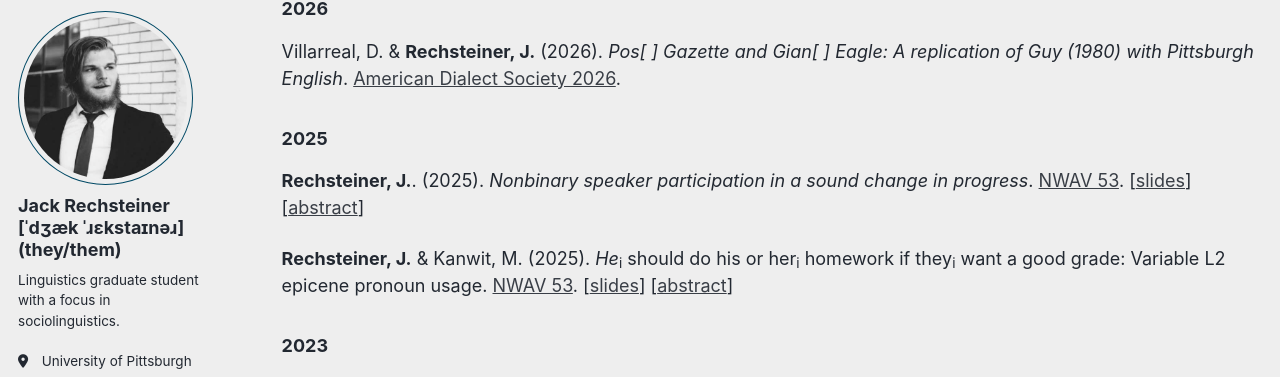
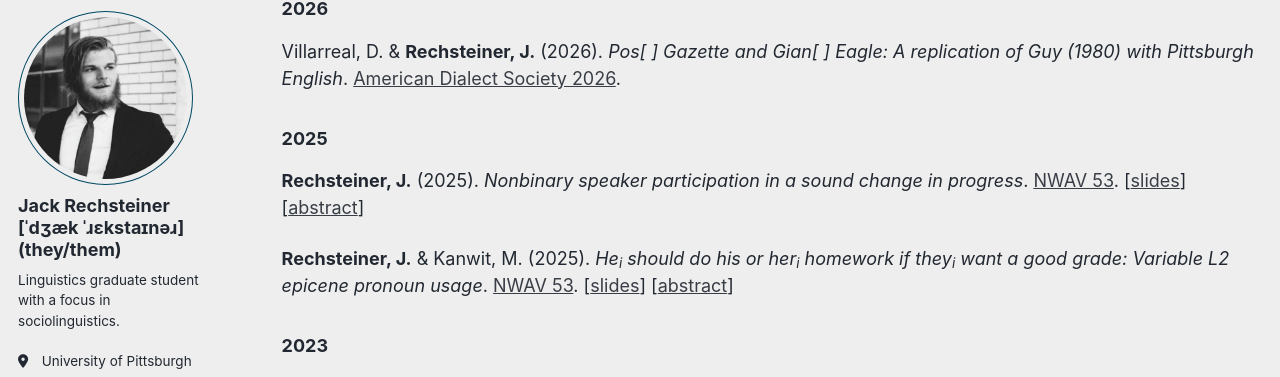
Before and after one commit to jackrechsteiner/jackrechsteiner.github.io, a Jekyll site: the page built from _pages/research.md, in a window 1280 px wide and 900 px high, scrolled down 1119 px. Shown: the part 90-467 px from the top of the window. Built offline with Jekyll 4.4.1, drawn with Linux system fonts in a browser that asks for light colours; some web fonts are replaced; a script bundle is joined from its source files by our own code; library files that are not in the unit come from our copies.

Commit message:
Minor formatting fixes

```diff
--- a/_pages/research.md
+++ b/_pages/research.md
@@ -42,9 +42,9 @@ Villarreal, D. & **Rechsteiner, J.** (2026). *Pos[ ] Gazette and Gian[ ] Eagle:
 
 ### 2025
 
-**Rechsteiner, J.**. (2025). *Nonbinary speaker participation in a sound change in progress*. [NWAV 53](https://sites.lsa.umich.edu/nwav53/). [[slides](http://jackrechsteiner.github.io/files/Rechsteiner2025_NWAV53_Slides.pdf)] [[abstract](http://jackrechsteiner.github.io/files/Rechsteiner2025_NWAV53_Abstract.pdf)]
+**Rechsteiner, J.** (2025). *Nonbinary speaker participation in a sound change in progress*. [NWAV 53](https://sites.lsa.umich.edu/nwav53/). [[slides](http://jackrechsteiner.github.io/files/Rechsteiner2025_NWAV53_Slides.pdf)] [[abstract](http://jackrechsteiner.github.io/files/Rechsteiner2025_NWAV53_Abstract.pdf)]
 
-**Rechsteiner, J.** & Kanwit, M. (2025). *He*<sub>i</sub> should do his or her<sub>i</sub> homework if they<sub>i</sub> want a good grade: Variable L2 epicene pronoun usage. [NWAV 53](https://sites.lsa.umich.edu/nwav53/). [[slides](http://jackrechsteiner.github.io/files/RechsteinerKanwit2025_NWAV53_Slides.pdf)] [[abstract](http://jackrechsteiner.github.io/files/RechsteinerKanwit2025_NWAV53_Abstract.pdf)]
+**Rechsteiner, J.** & Kanwit, M. (2025). *He<sub>i</sub> should do his or her<sub>i</sub> homework if they<sub>i</sub> want a good grade: Variable L2 epicene pronoun usage*. [NWAV 53](https://sites.lsa.umich.edu/nwav53/). [[slides](http://jackrechsteiner.github.io/files/RechsteinerKanwit2025_NWAV53_Slides.pdf)] [[abstract](http://jackrechsteiner.github.io/files/RechsteinerKanwit2025_NWAV53_Abstract.pdf)]
 
 ### 2023
 
```
